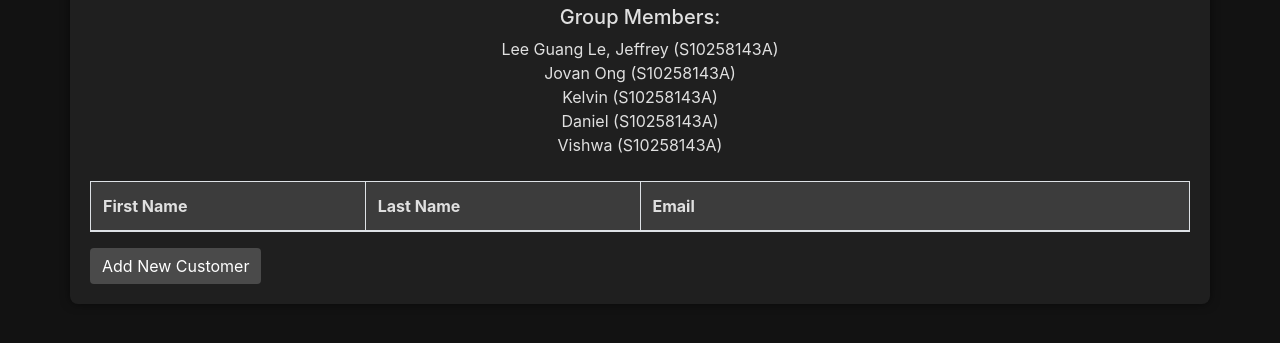
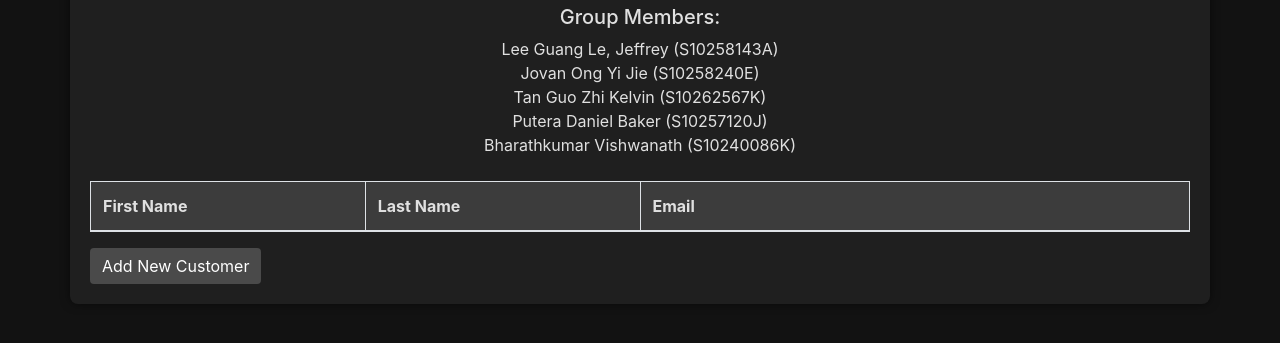
Before and after one commit to CheeGuang/CAT-ASG2-P01-Group-1, a plain HTML site: page Serverless Architecture/index.html in a window 1280 px wide. Shown: the part 161-504 px from the top of the page. Drawn offline with nearby package versions, Linux system fonts and the light colour scheme; no server answers.

Commit message:
Update Group Member's Name

```diff
--- a/Serverless Architecture/index.html
+++ b/Serverless Architecture/index.html
@@ -81,10 +81,10 @@
         <ul class="list-unstyled">
           <li><h5>Group Members:</h5></li>
           <li>Lee Guang Le, Jeffrey (S10258143A)</li>
-          <li>Jovan Ong (S10258143A)</li>
-          <li>Kelvin (S10258143A)</li>
-          <li>Daniel (S10258143A)</li>
-          <li>Vishwa (S10258143A)</li>
+          <li>Jovan Ong Yi Jie (S10258240E)</li>
+          <li>Tan Guo Zhi Kelvin (S10262567K)</li>
+          <li>Putera Daniel Baker (S10257120J)</li>
+          <li>Bharathkumar Vishwanath (S10240086K)</li>
         </ul>
       </div>
       <table class="table table-bordered" id="customerTable">
@@ -240,7 +240,6 @@
                 console.log("Add customer response:", data); // Log the response data to inspect its structure
                 $("#addCustomerModal").modal("hide");
                 getCustomers(); // Refresh the customer list
-                location.reload(); // Refresh the page
               })
               .catch((error) => {
                 console.error("Error adding new customer:", error);
```
Lines whose indentation alone changed are shown as unchanged.
